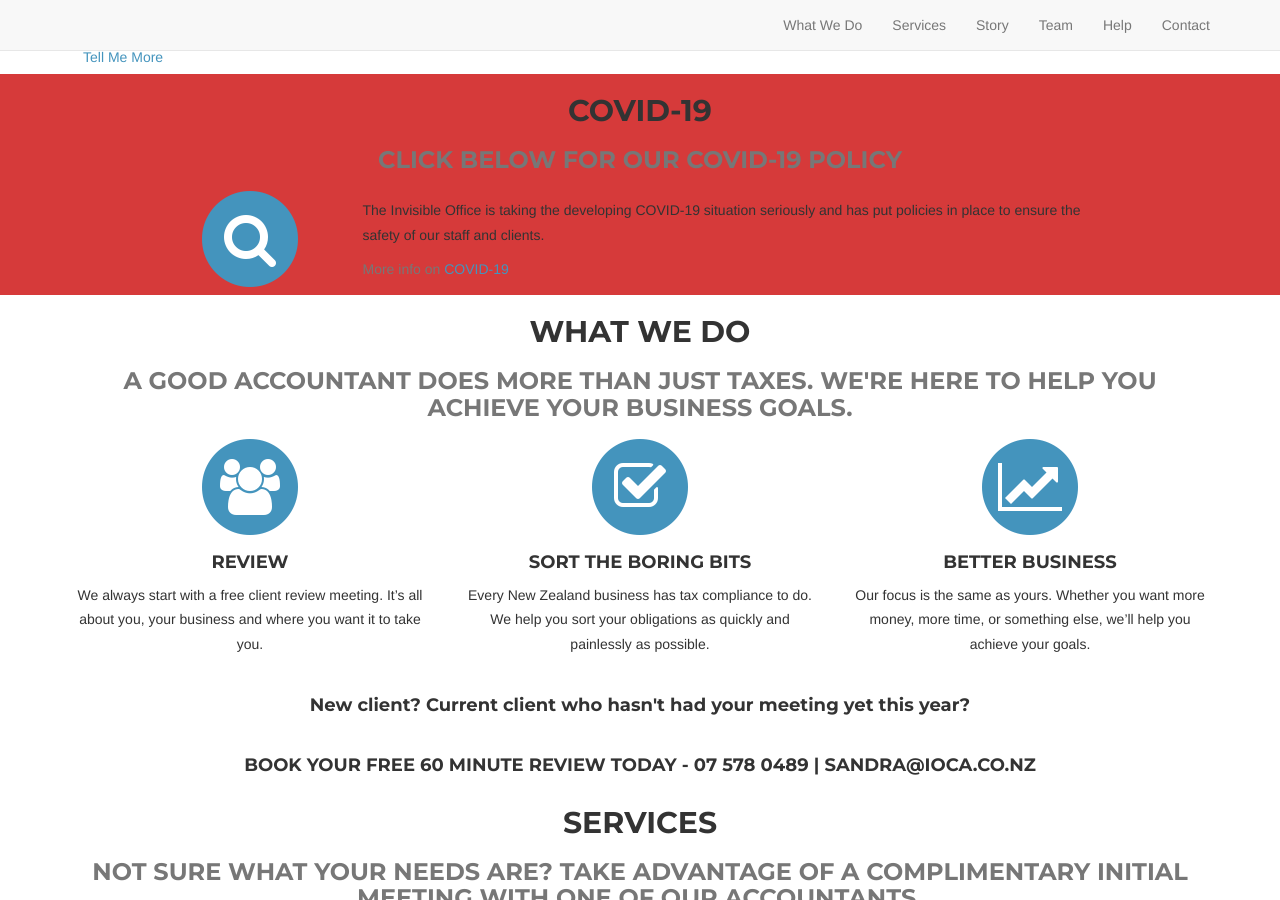
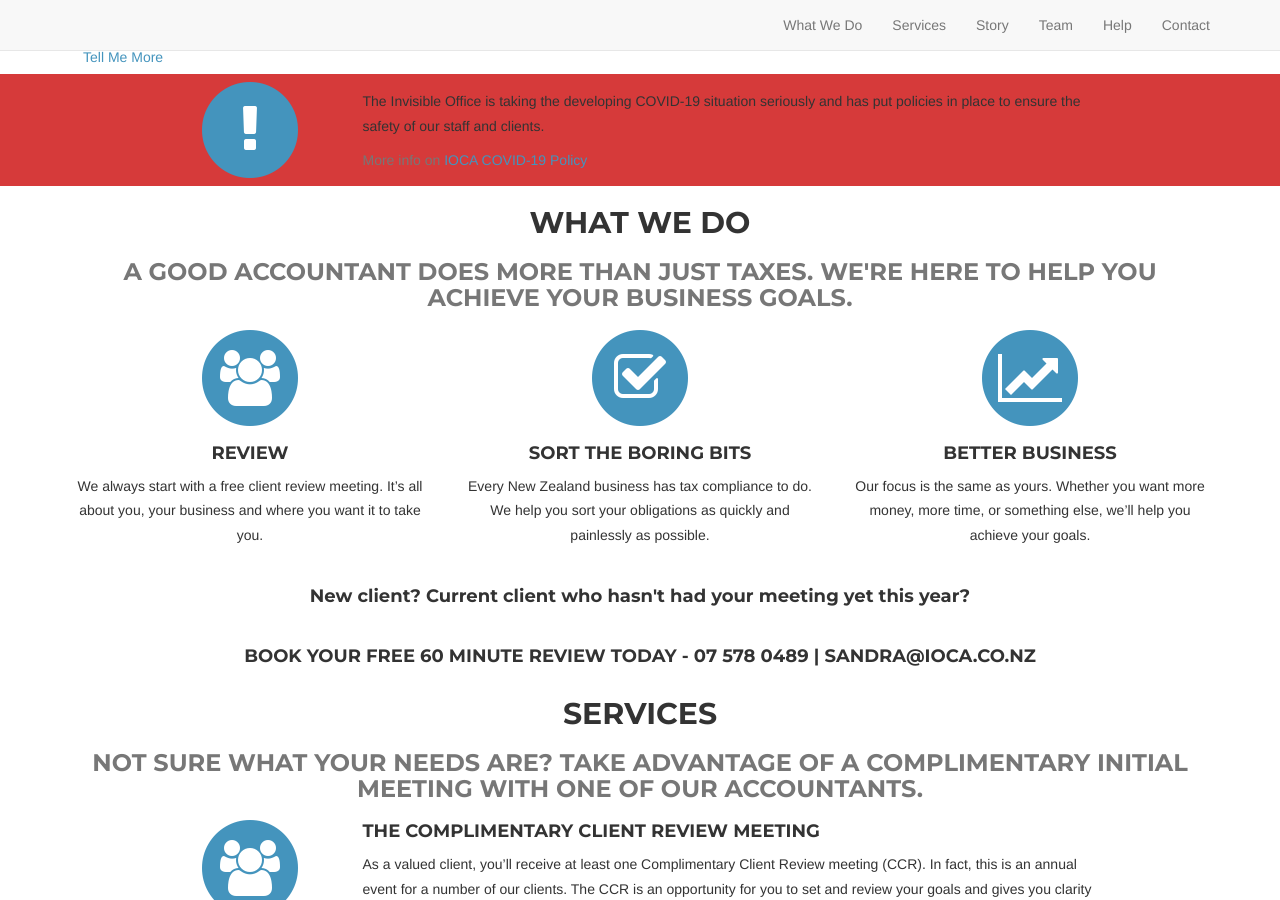
Before and after one commit to Bonneykins/IOCA-website-3, a Jekyll site: the page built from index.html, in a window 1280 px wide and 900 px high. Built offline with Jekyll 4.4.1, drawn with Linux system fonts in a browser that asks for light colours; nearby versions of some CDN libraries; some web fonts are replaced.

Commit message:
Update Covid section further incl icon, remove title

```diff
--- a/index.html
+++ b/index.html
@@ -20,12 +20,6 @@ title: Invisible Office Chartered Accountants - Tauranga
 <!-- Covid Section -->
 <section id="covid" class="bg-red">
     <div class="container">
-        <div class="row">
-            <div class="col-lg-12 text-center">
-                <h2 class="section-heading editable">COVID-19</h2>
-                <h3 class="section-subheading text-muted editable"> Click below for our COVID-19 policy </h3>
-            </div>
-        </div>
           {% assign covids = site.covid | sort: 'display-order' %}
           {% for covid in covids %}
           {% if covid.display == true %}
```
Also changed, not shown: _covid/covid.md (+3 -3 lines).
